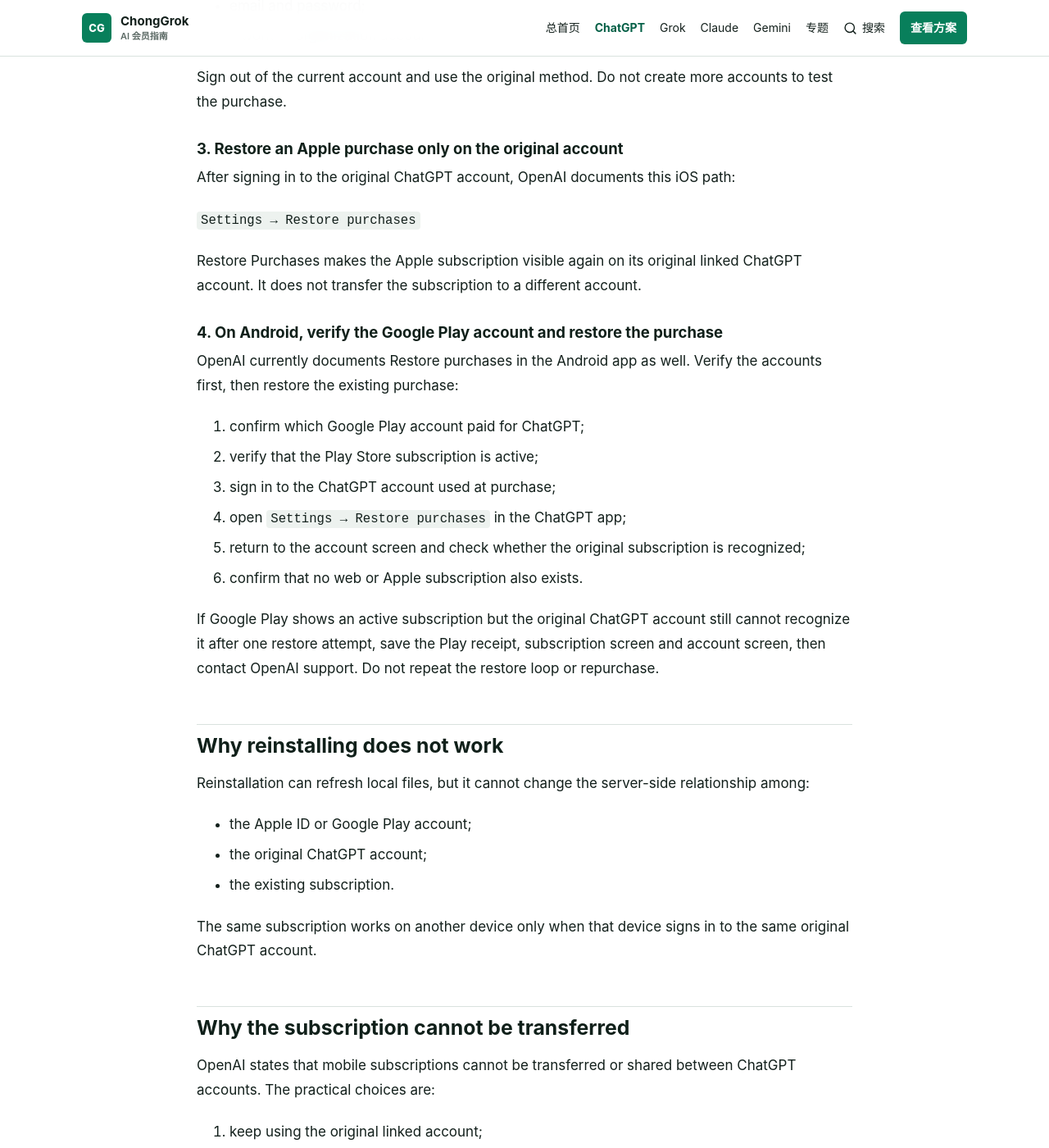
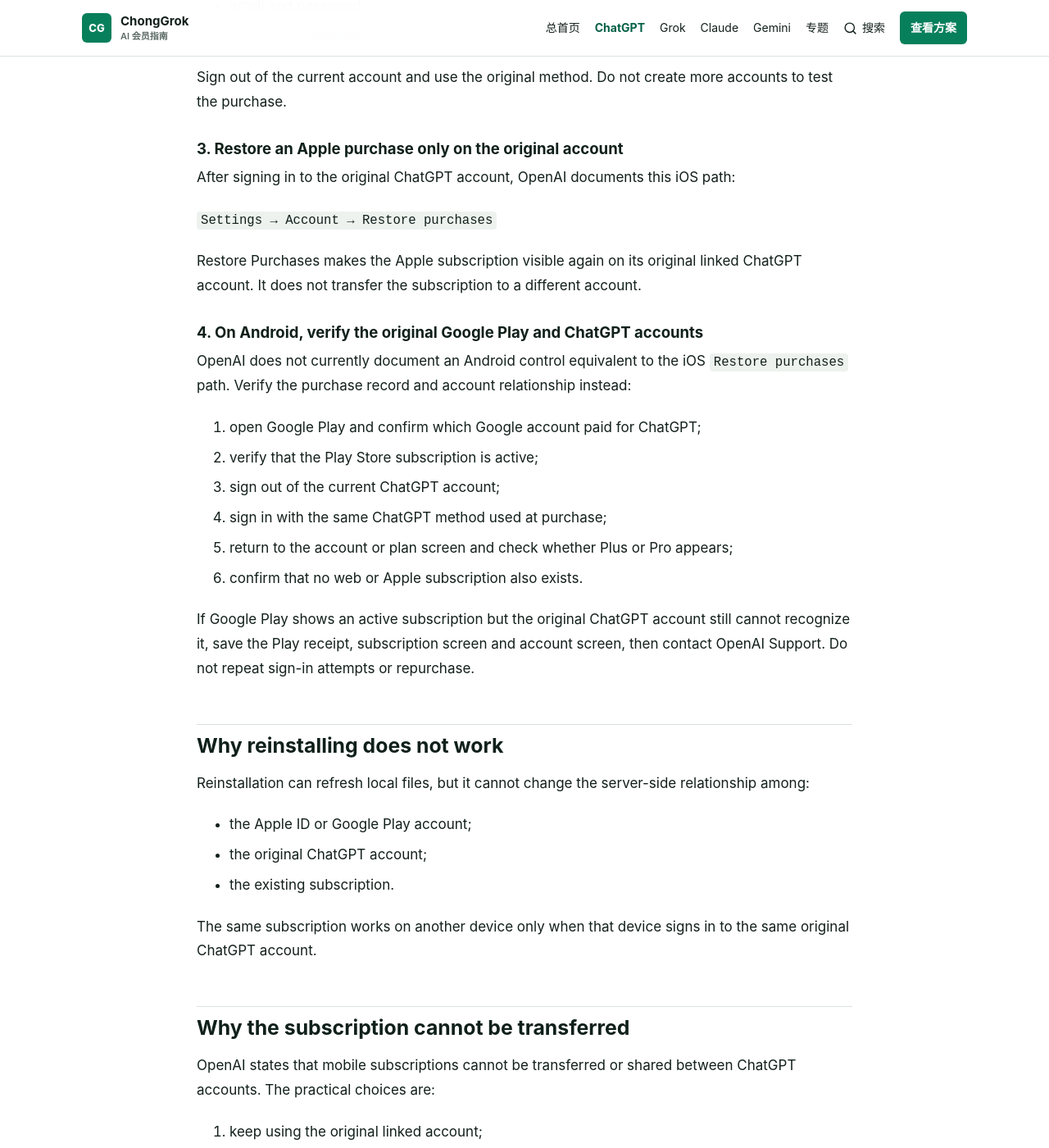
Before and after one commit to he20000405-pixel/chatgpt-plus-pro-china-guide, a Jekyll site: the page built from en/guides/chatgpt-subscription-associated-with-another-account.md, in a window 1280 px wide and 1400 px high, scrolled down 2533 px. Shown: the whole window at 82% size. Built offline with Jekyll 4.4.1, drawn with Linux system fonts in a browser that asks for light colours; some of the changed text lies outside the part shown.

Commit message:
Fix subscription recovery guidance and FAQ visibility

```diff
--- /dev/null
+++ b/_includes/faq_en.html
@@ -0,0 +1,11 @@
+{% if page.faq %}
+<section class="faq-section" aria-labelledby="faq-heading">
+  <h2 id="faq-heading">Frequently asked questions</h2>
+  {% for item in page.faq %}
+  <details>
+    <summary>{{ item.question }}</summary>
+    <p>{{ item.answer }}</p>
+  </details>
+  {% endfor %}
+</section>
+{% endif %}
--- a/en/guides/chatgpt-subscription-associated-with-another-account.md
+++ b/en/guides/chatgpt-subscription-associated-with-another-account.md
@@ -87,22 +87,22 @@ Sign out of the current account and use the original method. Do not create more
 
 After signing in to the original ChatGPT account, OpenAI documents this iOS path:
 
-`Settings → Restore purchases`
+`Settings → Account → Restore purchases`
 
 Restore Purchases makes the Apple subscription visible again on its original linked ChatGPT account. It does not transfer the subscription to a different account.
 
-### 4. On Android, verify the Google Play account and restore the purchase
+### 4. On Android, verify the original Google Play and ChatGPT accounts
 
-OpenAI currently documents Restore purchases in the Android app as well. Verify the accounts first, then restore the existing purchase:
+OpenAI does not currently document an Android control equivalent to the iOS `Restore purchases` path. Verify the purchase record and account relationship instead:
 
-1. confirm which Google Play account paid for ChatGPT;
+1. open Google Play and confirm which Google account paid for ChatGPT;
 2. verify that the Play Store subscription is active;
-3. sign in to the ChatGPT account used at purchase;
-4. open `Settings → Restore purchases` in the ChatGPT app;
-5. return to the account screen and check whether the original subscription is recognized;
+3. sign out of the current ChatGPT account;
+4. sign in with the same ChatGPT method used at purchase;
+5. return to the account or plan screen and check whether Plus or Pro appears;
 6. confirm that no web or Apple subscription also exists.
 
-If Google Play shows an active subscription but the original ChatGPT account still cannot recognize it after one restore attempt, save the Play receipt, subscription screen and account screen, then contact OpenAI support. Do not repeat the restore loop or repurchase.
+If Google Play shows an active subscription but the original ChatGPT account still cannot recognize it, save the Play receipt, subscription screen and account screen, then contact OpenAI Support. Do not repeat sign-in attempts or repurchase.
 
 ## Why reinstalling does not work
 
@@ -149,7 +149,7 @@ Never publish a password, verification code, recovery code, full payment-card nu
 
 For a completed charge that still leaves the account on Free, use the [paid-but-still-Free guide]({{ '/guides/chatgpt-paid-but-still-free/' | relative_url }}).
 
-Only after confirming that no active or pending subscription remains should a new membership path be considered. Current ChongGrok options are listed at [chonggrok.com/chatgpt](https://chonggrok.com/chatgpt).
+Only after confirming that no active or pending subscription remains should a new membership path be considered. Current ChongGrok options are listed at [chonggrok.com/chatgpt](https://chonggrok.com/chatgpt?utm_source=github_guides&utm_medium=referral&utm_campaign=chatgpt_subscription_account_binding&utm_content=en_service_options).
 
 ## Safety and scope
 
@@ -160,13 +160,14 @@ Only after confirming that no active or pending subscription remains should a ne
 - No fixed recovery time, refund result or account outcome is guaranteed.
 - Online subscriptions and third-party assistance are not risk-free.
 
+{% include faq_en.html %}
+
 ## Official OpenAI sources
 
 - [Subscription associated with another account](https://help.openai.com/en/articles/20001056)
 - [Restore an Apple App Store purchase](https://help.openai.com/en/articles/8346573)
 - [Avoid duplicate subscriptions across iOS, Android and web](https://help.openai.com/en/articles/20001043-how-do-i-avoid-being-charged-twice-if-i-subscribe-to-chatgpt-on-ios-android-and-the-web)
 - [Use a ChatGPT subscription on another device](https://help.openai.com/en/articles/8980438-can-i-access-my-chatgpt-subscription-from-another-device)
-- [ChatGPT Plus and iOS / Android restore troubleshooting](https://help.openai.com/en/articles/6950777-what-is-chatgpt-plus)
 - [Chinese guide]({{ '/guides/chatgpt-subscription-associated-with-another-account/' | relative_url }})
 
 **Fact check:** August 17, 2026. Account, subscription and refund rules can change; verify the current OpenAI, Apple and Google Play documentation.
```
Also changed, not shown: en/guides/chatgpt-paid-but-still-free.md (+10 -8 lines), guides/chatgpt-paid-but-still-free.md (+14 -14 lines), guides/chatgpt-payment-errors.md (+6 -5 lines), guides/chatgpt-plus-multiple-devices-account-sharing.md (+4 -4 lines), guides/chatgpt-subscription-associated-with-another-account.md (+13 -19 lines).
